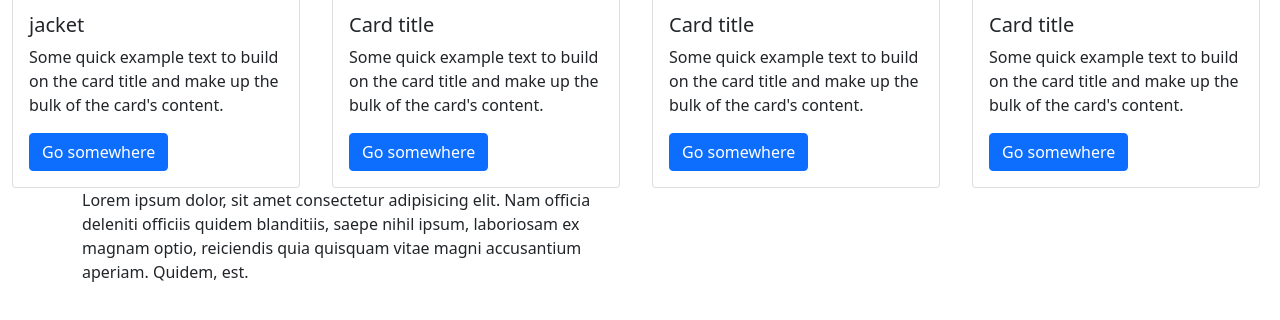
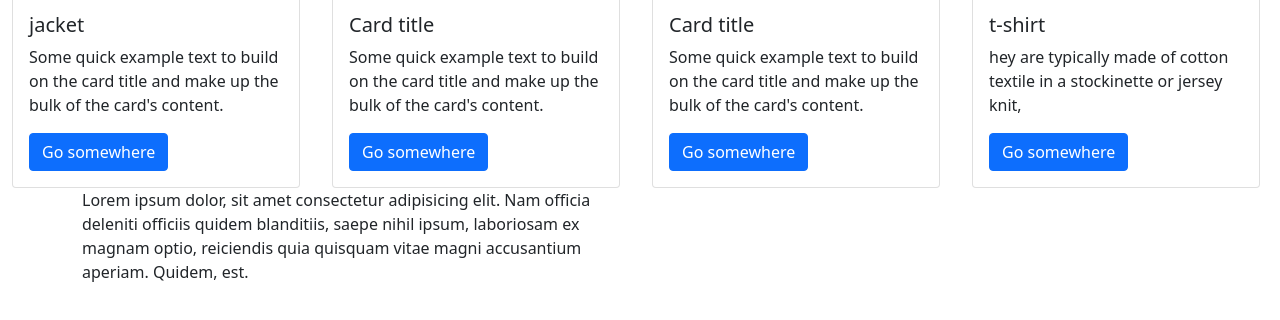
Before and after one commit to Fakihajalal/my-hih, a plain HTML site: page index3.html in a window 1280 px wide. Shown: the part 330-650 px from the top of the page. Drawn offline with nearby package versions, Linux system fonts and the light colour scheme.

Commit message:
i change whole paragraph of t shirt

```diff
--- a/index3.html
+++ b/index3.html
@@ -75,8 +75,8 @@
                 <div class="card" style="width: 18rem;">
                     <img src="https://images.unsplash.com/photo-1626497764746-6dc36546b388?ixlib=rb-4.0.3&ixid=MnwxMjA3fDB8MHxwaG90by1wYWdlfHx8fGVufDB8fHx8&auto=format&fit=crop&w=1026&q=80" class="card-img-top" alt="..." height="250px">
                     <div class="card-body">
-                      <h5 class="card-title">Card title</h5>
-                      <p class="card-text">Some quick example text to build on the card title and make up the bulk of the card's content.</p>
+                      <h5 class="card-title">t-shirt</h5>
+                      <p class="card-text">hey are typically made of cotton textile in a stockinette or jersey knit,</p>
                       <a href="#" class="btn btn-primary">Go somewhere</a>
                     </div>
                   </div>
```
